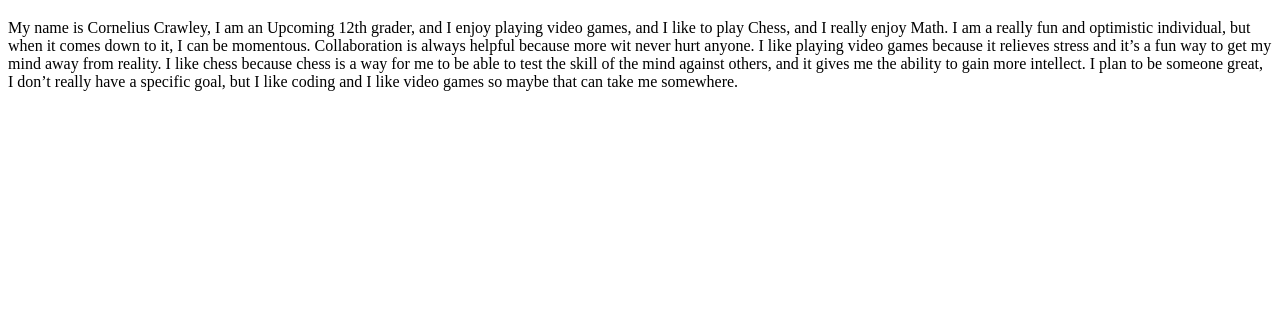
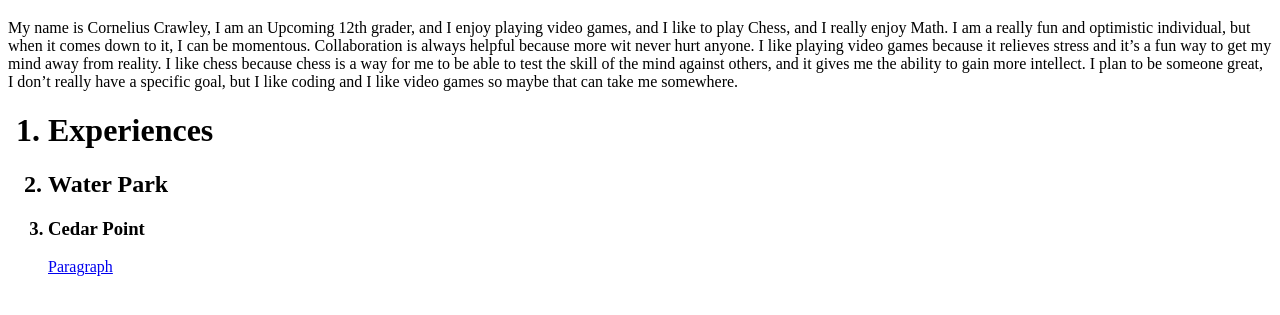
Before and after one commit to AC3Swiper/Portfolio, a plain HTML site: page index.html in a window 1280 px wide. Shown: the part 61-376 px from the top of the page. Drawn offline with Linux system fonts and the light colour scheme.

Commit message:
second commit

```diff
--- a/index.html
+++ b/index.html
@@ -10,6 +10,13 @@
      My name is Cornelius Crawley, I am an Upcoming 12th grader, and I enjoy playing video games, and I like to play Chess, and I really enjoy Math. I am a really fun and optimistic individual, but when it comes down to it, I can be momentous. Collaboration is always helpful because more wit never hurt anyone. I like playing video games because it relieves stress and it’s a fun way to get my mind away from reality. I like chess because chess is a way for me to be able to test the skill of the mind against others, and it gives me the ability to gain more intellect.
 I plan to be someone great, I don’t really have a specific goal, but I like coding and I like video games so maybe that can take me somewhere.
  </p>
+    <ol>
+        <h1> <li> Experiences </h1> </li>
+        <h2> <li> Water Park  </h2> </li>
+        <h3> <li> Cedar Point </h3> </li>
+
+<a href="para.html"> Paragraph </a>
+
 
 
 
```
Also changed, not shown: para.html (added, +12 -0 lines).
